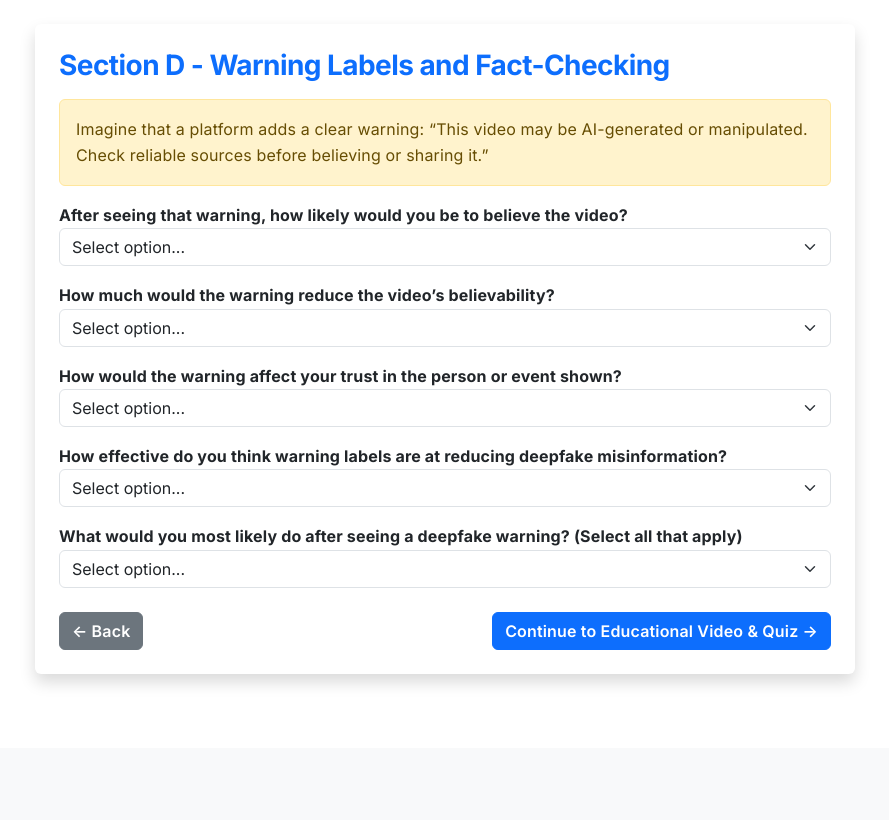
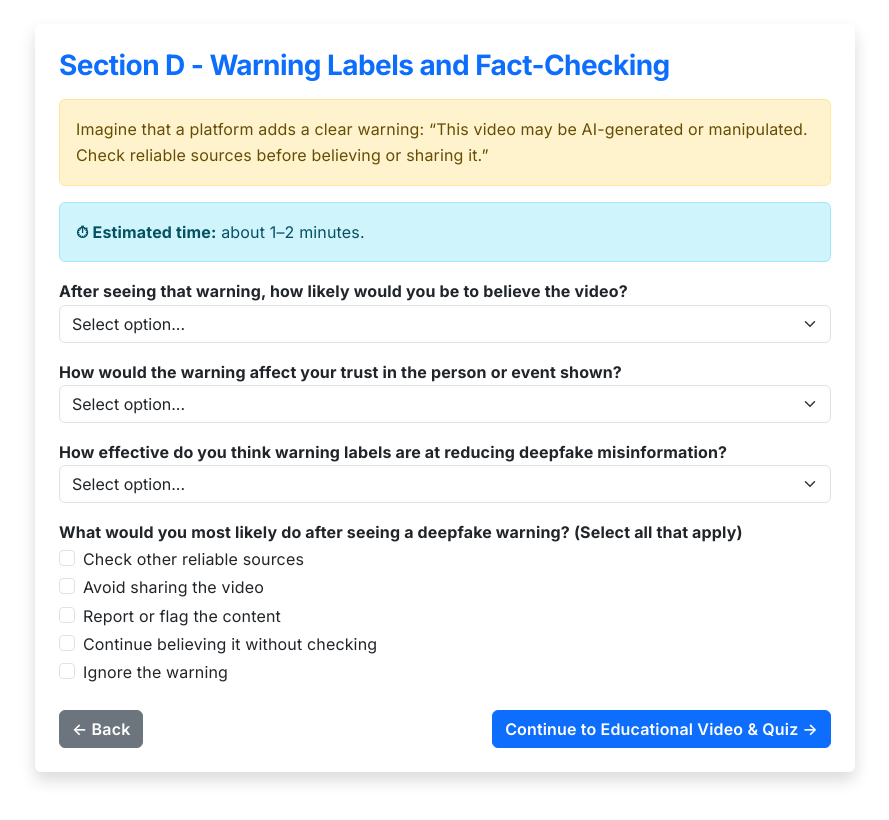
Before and after one commit to LEvan1310/deepfake-survey-app, a Flask app: page /survey/page4 in a window 1280 px wide. Shown: the part 52-872 px from the top of the page, without its empty margins (195-1084 px from the left). Before the commit the page ends 735 px from the top, so only its background shows below. Run offline with Flask 3, Linux system fonts and the light colour scheme; some libraries are stand-ins or nearby versions.

Commit message:
Update survey_page4.html

```diff
--- a/templates/survey_page4.html
+++ b/templates/survey_page4.html
@@ -1,11 +1,18 @@
 {% extends "base.html" %}{% block content %}
 <div class="card shadow border-0 p-4 survey-card"><h3 class="text-primary fw-bold mb-3" data-translate="sec_d_title">Section D - Warning Labels and Fact-Checking</h3>
 <div class="alert alert-warning" data-translate="warning_intro">Imagine that a platform adds a clear warning: “This video may be AI-generated or manipulated. Check reliable sources before believing or sharing it.”</div>
+<div class="alert alert-info mb-3"><div data-lang-block="en"><strong>⏱ Estimated time:</strong> about 1–2 minutes.</div><div data-lang-block="my" style="display:none"><strong>⏱ ခန့်မှန်းဖြေဆိုချိန်:</strong> ၁–၂ မိနစ်ခန့်။</div></div>
 <form method="POST">
 <div class="mb-3"><label class="fw-bold" data-translate="q_post_warning_belief">After seeing that warning, how likely would you be to believe the video?</label><select class="form-select" name="post_warning_belief" required><option value="" disabled selected data-translate="select_option">Select option...</option><option value="Much less likely" data-translate="much_less">Much less likely</option><option value="Somewhat less likely" data-translate="somewhat_less">Somewhat less likely</option><option value="No change" data-translate="no_change">No change</option><option value="Somewhat more likely" data-translate="somewhat_more">Somewhat more likely</option></select></div>
-<div class="mb-3"><label class="fw-bold" data-translate="q_post_warning_believability">How much would the warning reduce the video’s believability?</label><select class="form-select" name="post_warning_believability" required><option value="" disabled selected data-translate="select_option">Select option...</option><option value="Reduce a lot" data-translate="reduce_a_lot">Reduce a lot</option><option value="Reduce somewhat" data-translate="reduce_some">Reduce somewhat</option><option value="Reduce a little" data-translate="reduce_little">Reduce a little</option><option value="Not reduce" data-translate="reduce_none">Not reduce it</option></select></div>
 <div class="mb-3"><label class="fw-bold" data-translate="q_post_warning_trust">How would the warning affect your trust in the person or event shown?</label><select class="form-select" name="post_warning_trustworthiness" required><option value="" disabled selected data-translate="select_option">Select option...</option><option value="Lower trust" data-translate="lower_trust">Lower my trust</option><option value="Wait for verification" data-translate="wait_verify">I would wait for verification</option><option value="No effect" data-translate="no_effect">No effect</option></select></div>
 <div class="mb-3"><label class="fw-bold" data-translate="q_warning_effectiveness">How effective do you think warning labels are at reducing deepfake misinformation?</label><select class="form-select" name="warning_effectiveness" required><option value="" disabled selected data-translate="select_option">Select option...</option><option value="Very effective" data-translate="very_effective">Very effective</option><option value="Effective" data-translate="effective">Effective</option><option value="Somewhat effective" data-translate="somewhat_effective">Somewhat effective</option><option value="Ineffective" data-translate="ineffective">Ineffective</option></select></div>
-<div class="mb-4"><label class="fw-bold" data-translate="q_action_warning">What would you most likely do after seeing a deepfake warning?</label><select class="form-select" name="action_after_warning" required><option value="" disabled selected data-translate="select_option">Select option...</option><option value="Verify other sources" data-translate="verify_sources">Check other reliable sources</option><option value="Avoid sharing" data-translate="stop_share">Avoid sharing the video</option><option value="Report/flag" data-translate="report_content">Report or flag the content</option><option value="Continue believing" data-translate="continue_believe">Continue believing it without checking</option><option value="Ignore warning" data-translate="ignore_warning">Ignore the warning</option></select></div>
+<div class="mb-4">
+<label class="fw-bold" data-translate="q_action_warning">What would you most likely do after seeing a deepfake warning? (Select all that apply)</label>
+<div class="form-check"><input class="form-check-input" type="checkbox" name="action_after_warning" value="Verify other sources"><label class="form-check-label" data-translate="verify_sources">Check other reliable sources</label></div>
+<div class="form-check"><input class="form-check-input" type="checkbox" name="action_after_warning" value="Avoid sharing"><label class="form-check-label" data-translate="stop_share">Avoid sharing the video</label></div>
+<div class="form-check"><input class="form-check-input" type="checkbox" name="action_after_warning" value="Report/flag"><label class="form-check-label" data-translate="report_content">Report or flag the content</label></div>
+<div class="form-check"><input class="form-check-input" type="checkbox" name="action_after_warning" value="Continue believing"><label class="form-check-label" data-translate="continue_believe">Continue believing it without checking</label></div>
+<div class="form-check"><input class="form-check-input" type="checkbox" name="action_after_warning" value="Ignore warning"><label class="form-check-label" data-translate="ignore_warning">Ignore the warning</label></div>
+</div>
 <div class="d-flex justify-content-between"><a href="/survey/page3" class="btn btn-secondary" data-translate="back_btn">← Back</a><button class="btn btn-primary" data-translate="continue_video">Continue to Educational Video & Quiz →</button></div>
 </form></div>{% endblock %}
```
